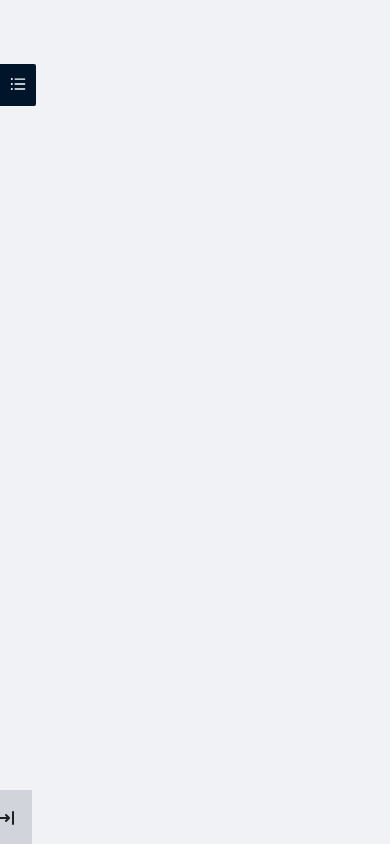
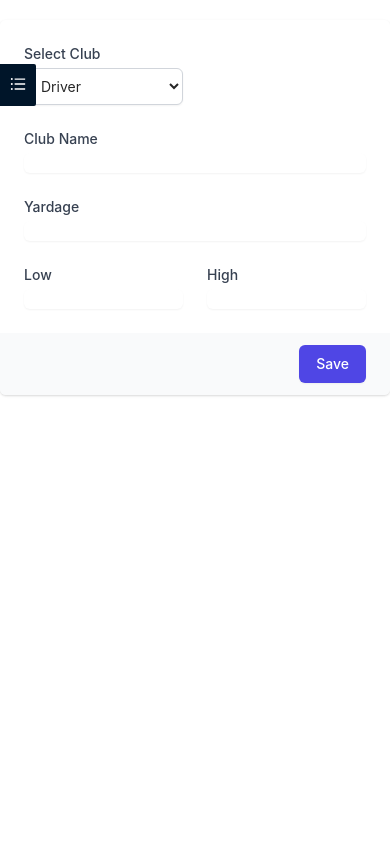
Before and after one commit to YiqiCodes/NaborlyGolf, a React (Create React App) app: page /yardages in a window 390 px wide. Built offline with nearby package versions, Linux system fonts and the light colour scheme; no server answers.

Commit message:
initial form for saving yardage complete

```diff
--- a/src/components/navbar/Navbar.js
+++ b/src/components/navbar/Navbar.js
@@ -66,7 +66,7 @@ const Navbar = () => {
             </Menu.Item>
             {/* If logged in: display yardages component
              ** If not logged in: display notification */}
-            {user ? (
+            {!user ? (
               <Menu.Item key="2" icon={<ChartBarIcon />}>
                 Yardages
                 <Link to="/yardages" />
--- /dev/null
+++ b/src/components/yardages/YardageForm.js
@@ -0,0 +1,122 @@
+export default function Example() {
+  return (
+    <>
+      <div className="flex w-full bg-white relative mt-10 sm:mt-0">
+        <div className="md:grid md:grid-cols-3 md:gap-6">
+          <div className="mt-5 md:mt-0 md:col-span-2">
+            <form action="#" method="POST">
+              <div className="shadow overflow-hidden sm:rounded-md">
+                <div className="px-4 py-5 bg-white sm:p-6">
+                  <div className="grid grid-cols-6 gap-6">
+                    <div className="col-span-6 sm:col-span-3">
+                      <label
+                        htmlFor="selectClub"
+                        className="block text-sm font-medium text-gray-700"
+                      >
+                        Select Club
+                      </label>
+                      <select
+                        id="selectClub"
+                        name="selectClub"
+                        autoComplete="country-name"
+                        className="mt-1 block w-full py-2 px-3 border border-gray-300 bg-white rounded-md shadow-sm focus:outline-none focus:ring-indigo-500 focus:border-indigo-500 sm:text-sm"
+                      >
+                        <option>Driver</option>
+                        <option>3 Wood</option>
+                        <option>5 Wood</option>
+                        <option>3 Hybrid</option>
+                        <option>4 Hybrid</option>
+                        <option>9 Iron</option>
+                        <option>8 Iron</option>
+                        <option>7 Iron</option>
+                        <option>6 Iron</option>
+                        <option>5 Iron</option>
+                        <option>4 Iron</option>
+                        <option>Pitching Wedge</option>
+                        <option>Gap Wedge</option>
+                        <option>Sand Wedge</option>
+                        <option>Loft Wedge</option>
+                      </select>
+                    </div>
+
+                    <div className="col-span-6">
+                      <label
+                        htmlFor="street-address"
+                        className="block text-sm font-medium text-gray-700"
+                      >
+                        Club Name
+                      </label>
+                      <input
+                        type="text"
+                        name="street-address"
+                        id="street-address"
+                        autoComplete="street-address"
+                        className="mt-1 focus:ring-indigo-500 focus:border-indigo-500 block w-full shadow-sm sm:text-sm border-gray-300 rounded-md"
+                      />
+                    </div>
+
+                    <div className="col-span-6 sm:col-span-6 lg:col-span-2">
+                      <label
+                        htmlFor="city"
+                        className="block text-sm font-medium text-gray-700"
+                      >
+                        Yardage
+                      </label>
+                      <input
+                        type="text"
+                        name="city"
+                        id="city"
+                        autoComplete="address-level2"
+                        className="mt-1 focus:ring-indigo-500 focus:border-indigo-500 block w-full shadow-sm sm:text-sm border-gray-300 rounded-md"
+                      />
+                    </div>
+
+                    <div className="col-span-6 sm:col-span-3 lg:col-span-2">
+                      <label
+                        htmlFor="region"
+                        className="block text-sm font-medium text-gray-700"
+                      >
+                        Low
+                      </label>
+                      <input
+                        type="text"
+                        name="region"
+                        id="region"
+                        autoComplete="address-level1"
+                        className="mt-1 focus:ring-indigo-500 focus:border-indigo-500 block w-full shadow-sm sm:text-sm border-gray-300 rounded-md"
+                      />
+                    </div>
+
+                    <div className="col-span-6 sm:col-span-3 lg:col-span-2">
+                      <label
+                        htmlFor="postal-code"
+                        className="block text-sm font-medium text-gray-700"
+                      >
+                        High
+                      </label>
+                      <input
+                        type="text"
+                        name="postal-code"
+                        id="postal-code"
+                        autoComplete="postal-code"
+                        className="mt-1 focus:ring-indigo-500 focus:border-indigo-500 block w-full shadow-sm sm:text-sm border-gray-300 rounded-md"
+                      />
+                    </div>
+                  </div>
+                </div>
+                <div className="px-4 py-3 bg-gray-50 text-right sm:px-6">
+                  <button
+                    type="submit"
+                    className="inline-flex justify-center py-2 px-4 border border-transparent shadow-sm text-sm font-medium rounded-md text-white bg-indigo-600 hover:bg-indigo-700 focus:outline-none focus:ring-2 focus:ring-offset-2 focus:ring-indigo-500"
+                  >
+                    Save
+                  </button>
+                </div>
+              </div>
+            </form>
+          </div>
+        </div>
+      </div>
+    </>
+  );
+}
--- a/src/pages/Yardages.js
+++ b/src/pages/Yardages.js
@@ -1,10 +1,12 @@
 import React from "react";
 
 // Components
+import YardageForm from "../components/yardages/YardageForm";
 import YardageTable from "../components/yardages/YardageTable";
 
 const Yardages = () => {
-  return <YardageTable />;
+  return <YardageForm />;
+  // <YardageTable />;
 };
 
 export default Yardages;
--- /dev/null
+++ b/src/vars/StockYardages.json
@@ -0,0 +1,81 @@
+{
+  "yardages": {
+    "user": "yiqizhang@gmail.com",
+    "stockYardages": [
+      {
+        "Loft Wedge": {
+          "name": "Callaway Jaws Wedge 60",
+          "yardages": [70, 60, 80]
+        }
+      },
+      { "Sand Wedge": { "name": null, "yardages": [null, null] } },
+      {
+        "Assist Wedge": {
+          "name": "Callaway Apex 21 AW",
+          "yardages": [90, 80, 100]
+        }
+      },
+      {
+        "Pitching Wedge": {
+          "name": "Callaway Apex 21 PW",
+          "yardages": [115, 105, 125]
+        }
+      },
+      {
+        "Nine Iron": {
+          "name": "Callaway Apex 21 9I",
+          "yardages": [125, 125, 135]
+        }
+      },
+      {
+        "Eight Iron": {
+          "name": "Callaway Apex 21 8I",
+          "yardages": [135, 135, 145]
+        }
+      },
+      {
+        "Seven Iron": {
+          "name": "Callaway Apex 21 7I",
+          "yardages": [145, 145, 155]
+        }
+      },
+      {
+        "Six Iron": {
+          "name": "Callaway Apex 21 6I",
+          "yardages": [155, 155, 165]
+        }
+      },
+      {
+        "Five Iron": {
+          "name": "Callaway Apex 21 5I",
+          "yardages": [165, 165, 175]
+        }
+      },
+      { "Four Iron": { "name": null, "yardages": [null, null] } },
+      {
+        "Four Hybrid": {
+          "name": "Callaway Pro 21 Hybrid",
+          "yardages": [175, 175, 185]
+        }
+      },
+      {
+        "Three Hybrid": {
+          "name": "Callaway Pro 21 Hybrid",
+          "yardages": [185, 185, 200]
+        }
+      },
+      {
+        "Three Wood": {
+          "name": "Big Bertha 3 Wood",
+          "yardages": [200, 200, 220]
+        }
+      },
+      {
+        "Driver": {
+          "name": "Big Bertha B21 Driver",
+          "yardages": [250, 240, 280]
+        }
+      }
+    ]
+  }
+}
```
